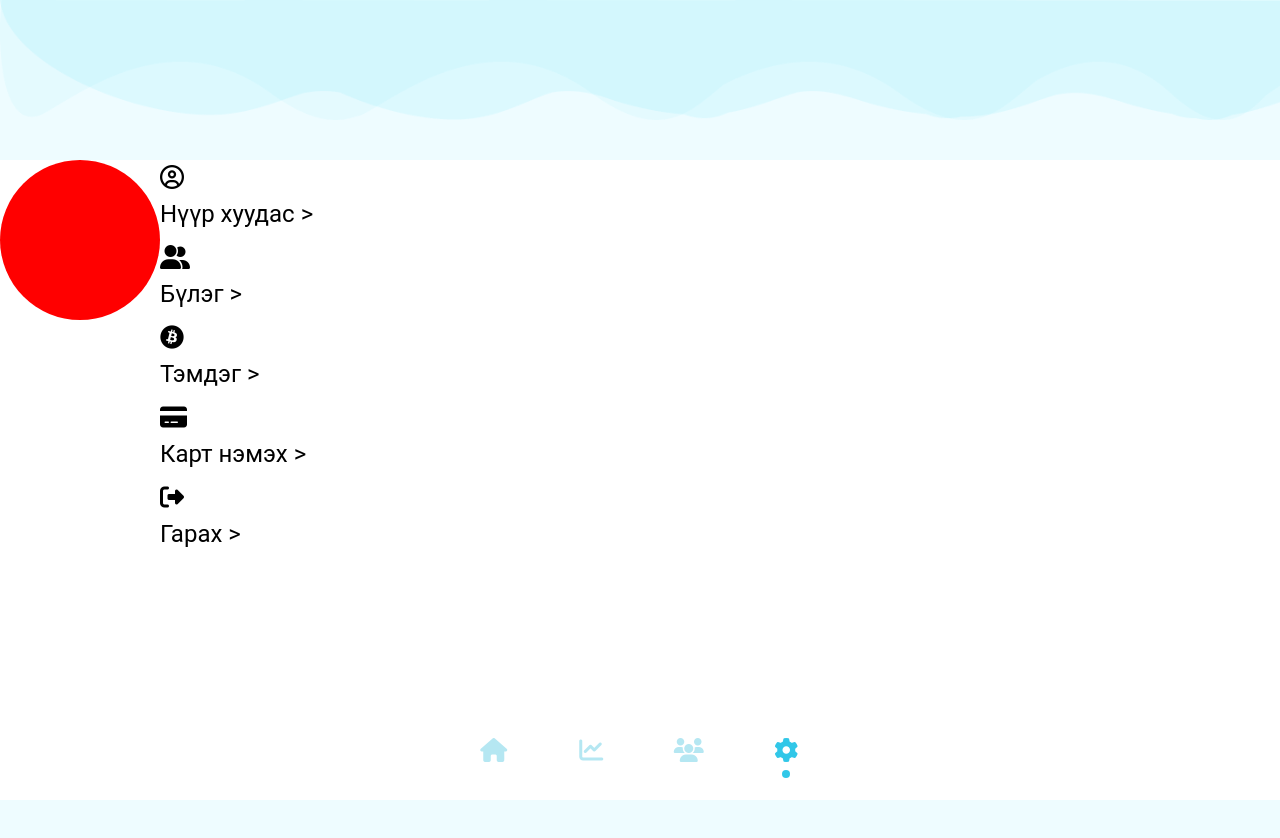
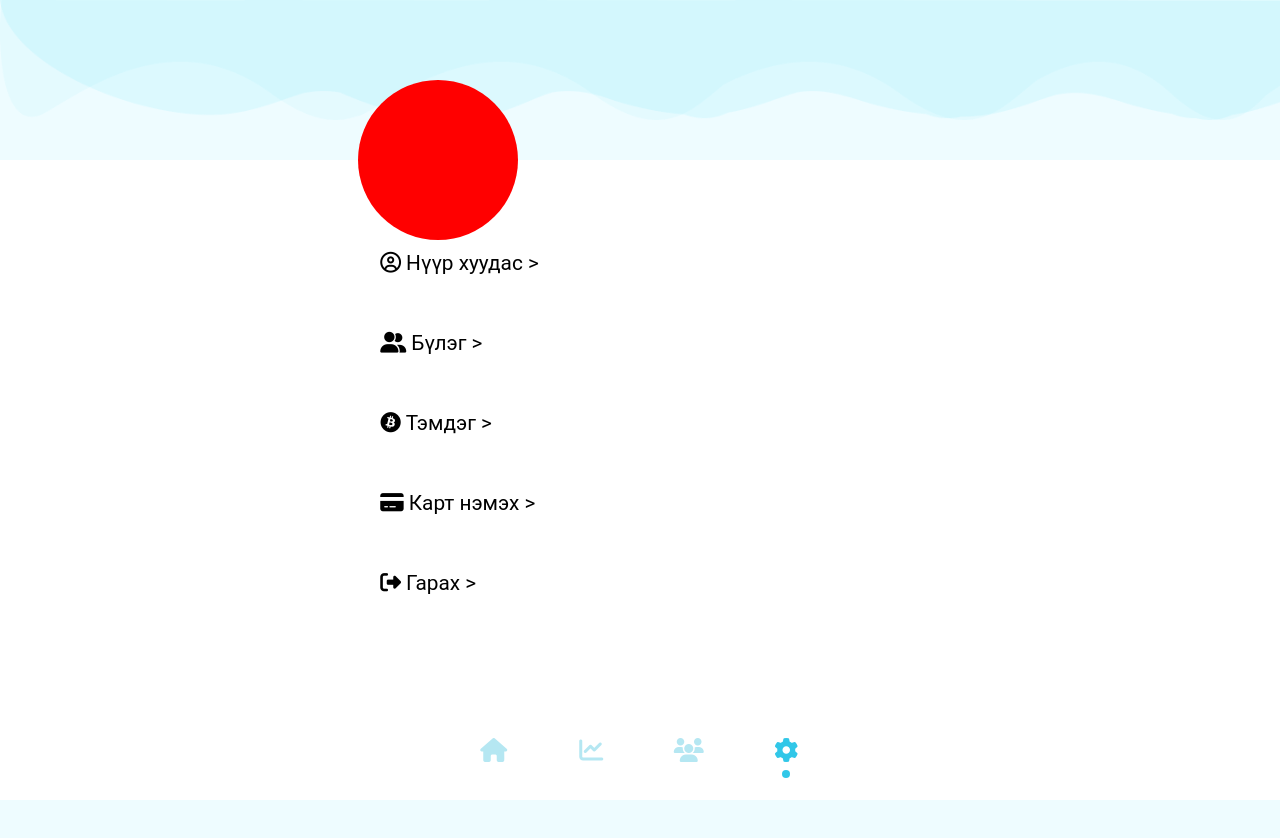
Before and after one commit to Chinguush/klklk, a Next.js app: page /settings in a window 1280 px wide. Shown: the top 838 px of the page. Built offline with nearby package versions, Linux system fonts and the light colour scheme.

Commit message:
chinguush

```diff
--- a/pages/settings.js
+++ b/pages/settings.js
@@ -10,41 +10,40 @@ const Settings = () => {
           <a href='#'>
             <span className={styles.iconS}>
               <i className="fa-regular fa-circle-user"></i>
+              <span className={styles.textS}> Нүүр хуудас {'>'} </span>
             </span>
-            <span className={styles.textS}> Нүүр хуудас {'>'} </span>
           </a>
         </li>
-        {/*  */}
         <li className={styles.group}>
           <a href='#'>
             <span className={styles.iconS}>
               <i class="fa-solid fa-user-group"></i>
+              <span className={styles.textS}> Бүлэг {'>'} </span>
             </span>
-            <span className={styles.textS}> Бүлэг {'>'} </span>
           </a>
         </li>
         <li className={styles.currency}>
           <a href='#'>
             <span  className={styles.iconS}>
               <i class="fa-brands fa-bitcoin"></i>
+              <span className={styles.textS}> Тэмдэг {'>'} </span>
             </span>
-            <span className={styles.textS}> Тэмдэг {'>'} </span>
           </a>
         </li>
         <li className={styles.addCard}>
           <a href='#'>
             <span  className={styles.iconS}>
               <i class="fa-solid fa-credit-card"></i>
+              <span className={styles.textS}> Карт нэмэх {'>'} </span>
             </span>
-            <span className={styles.textS}> Карт нэмэх {'>'} </span>
           </a>
         </li>
         <li className={styles.logOut}>
           <a href='#'>
             <span  className={styles.iconS}>
               <i class="fa-solid fa-right-from-bracket"></i>
+              <span className={styles.textS}> Гарах {'>'} </span>
             </span>
-            <span className={styles.textS}> Гарах {'>'} </span>
           </a>
         </li>
       </ul>
--- a/styles/Settings.module.css
+++ b/styles/Settings.module.css
@@ -7,23 +7,29 @@
 
 .father ul {
     position: relative;
+    display: flex;
+    flex-direction: column;
+    justify-content: space-evenly;
+    justify-content: center;
+    left: 29.7vw;
 }
 
 .father ul li {
     list-style: none;
-    width: 40vw;
+    width: 50vw;
     height: 10vh;
+    display: flex;
+    /* justify-content: space-around; */
 }
 
 .father ul li .iconS {
-    font-size: 1.5em;
+    font-size: 1.3em;
     display: block;
     color: #000;
 }
 
 .father ul li .textS {
-    font-size: 1.5em;
-    display: block;
+    font-size: 1em;
     color: #000;
 }
 
@@ -32,5 +38,7 @@
     width: 20vh;
     border-radius: 100%;
     background-color: red;
-    position: relative;
+    position: absolute;
+    top: 10vh;
+    left: 28vw;
 }
```
